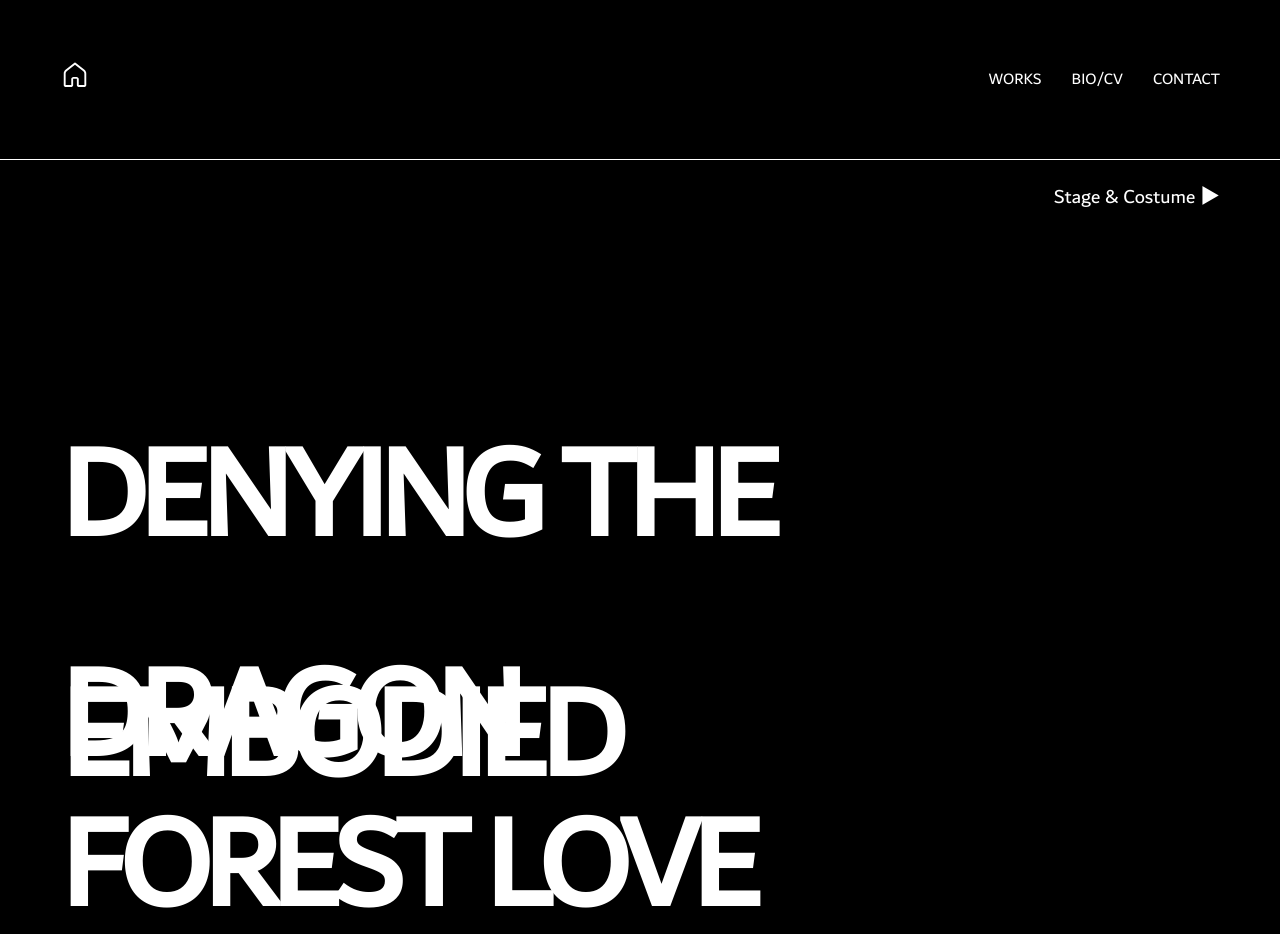
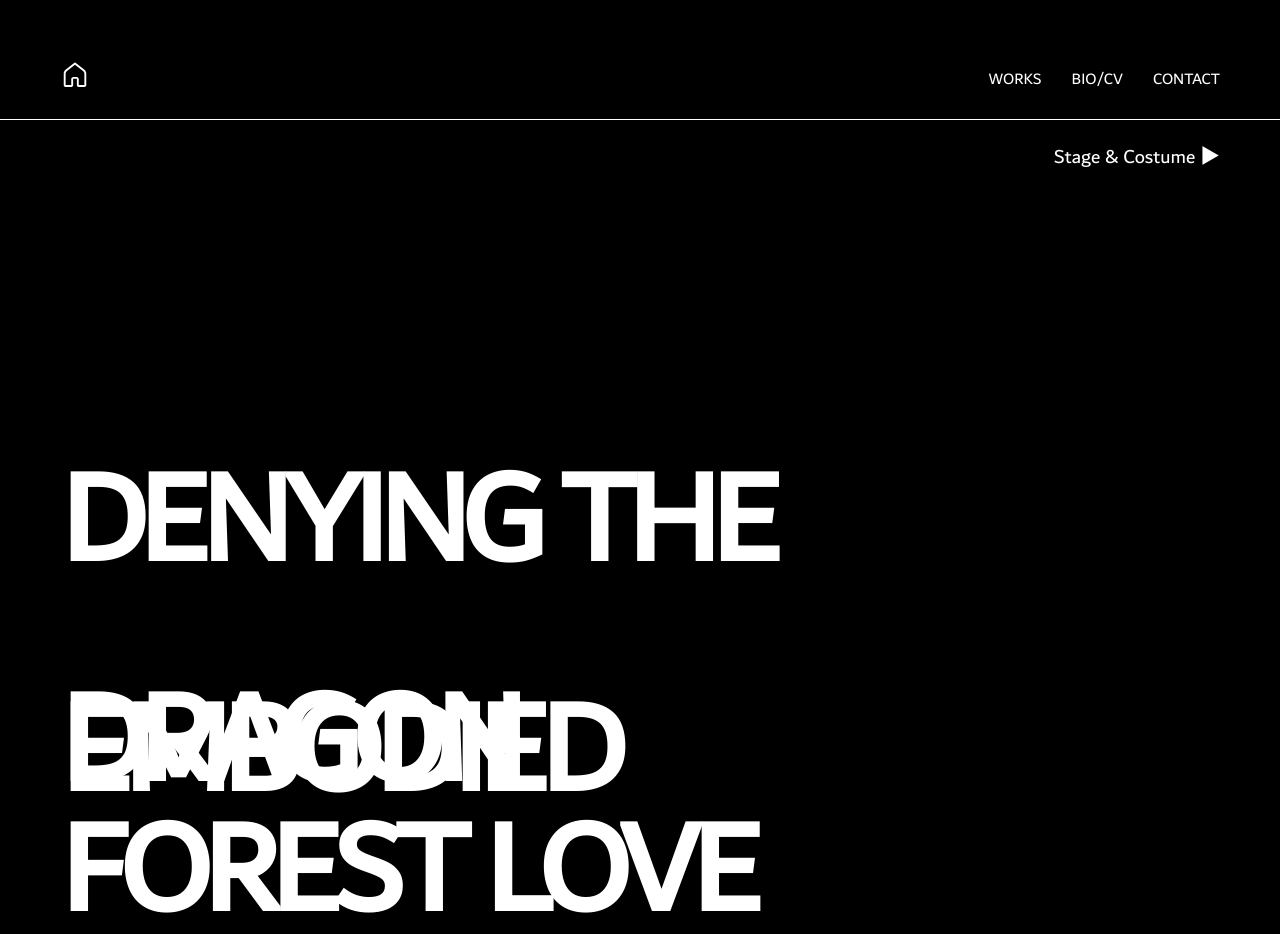
Before and after one commit to Song-Sang/soli, a Next.js app: page /works in a window 1280 px wide. Built offline with nearby package versions, Linux system fonts and the light colour scheme.

Commit message:
♻️:works 페이지 리팩토링

```diff
--- /dev/null
+++ b/components/WorksPage/MainTopic/ArtworkPerformance.tsx
@@ -0,0 +1,20 @@
+import styles from './MainTopic.module.scss';
+import classNames from 'classnames/bind';
+import SubTopic from '../SubTopic/SubTopic';
+import { TOPICS } from '../../../constant/topics';
+
+const cx = classNames.bind(styles);
+
+export default function ArtworkPerformance() {
+  return (
+    <div className={cx('MainTopic-wrapper')}>
+      {TOPICS.ART_PERFORMANCE.map((topic) => (
+        <SubTopic
+          key={topic.id}
+          title={topic.title}
+          description={topic.description}
+        />
+      ))}
+    </div>
+  );
+}
--- a/components/WorksPage/MainTopic/ArtworkPerformance/ArtworkPerformance.module.scss
+++ /dev/null
@@ -1,31 +0,0 @@
-@import '/styles/main.scss';
-
-.MainTopic-wrapper {
-  display: flex;
-  flex-direction: column;
-  justify-content: flex-end;
-
-  height: 600px;
-}
-
-.Topic-container {
-  height: 130px;
-}
-
-.Topic {
-  &:hover {
-    background-color: #fff;
-    color: #000;
-  }
-
-  font-size: 130px;
-  font-weight: 600;
-  letter-spacing: -8px;
-
-  padding: 0 60px;
-
-  height: 130px;
-
-  display: flex;
-  align-items: center;
-}
--- a/components/WorksPage/MainTopic/ArtworkPerformance/ArtworkPerformance.tsx
+++ /dev/null
@@ -1,27 +0,0 @@
-import Link from 'next/link';
-import styles from './ArtworkPerformance.module.scss';
-import classNames from 'classnames/bind';
-
-const cx = classNames.bind(styles);
-
-export default function ArtworkPerformance() {
-  return (
-    <div className={cx('MainTopic-wrapper')}>
-      <div className={cx('Topic-container')}>
-        <Link href="/" className={cx('Topic')}>
-          DENYING THE DRAGON
-        </Link>
-      </div>
-      <div className={cx('Topic-container')}>
-        <Link href="/" className={cx('Topic')}>
-          EMBODIED
-        </Link>
-      </div>
-      <div className={cx('Topic-container')}>
-        <Link href="/" className={cx('Topic')}>
-          FOREST LOVE
-        </Link>
-      </div>
-    </div>
-  );
-}
--- /dev/null
+++ b/components/WorksPage/MainTopic/MainTopic.module.scss
@@ -0,0 +1,9 @@
+@import '/styles/main.scss';
+
+.MainTopic-wrapper {
+  display: flex;
+  flex-direction: column;
+  justify-content: flex-end;
+
+  height: 760px;
+}
--- /dev/null
+++ b/components/WorksPage/MainTopic/StageCostume.tsx
@@ -0,0 +1,21 @@
+import styles from './MainTopic.module.scss';
+import classNames from 'classnames/bind';
+import SubTopic from '../SubTopic/SubTopic';
+import { TOPICS } from '../../../constant/topics';
+
+const cx = classNames.bind(styles);
+
+export default function StageCostume() {
+  return (
+    <div className={cx('MainTopic-wrapper')}>
+      {TOPICS.STAGE_COSTUME.map((topic) => (
+        <SubTopic
+          key={topic.id}
+          title={topic.title}
+          description={topic.description}
+          align="end"
+        />
+      ))}
+    </div>
+  );
+}
--- a/components/WorksPage/MainTopic/StageCostume/StageCostume.tsx
+++ /dev/null
@@ -1,37 +0,0 @@
-import Link from 'next/link';
-import styles from './StageCostume.module.scss';
-import classNames from 'classnames/bind';
-
-const cx = classNames.bind(styles);
-
-export default function StageCostume() {
-  return (
-    <div className={cx('MainTopic-wrapper')}>
-      <div className={cx('Topic-container')}>
-        <Link href="/" className={cx('Topic')}>
-          RICH FAMILY
-        </Link>
-      </div>
-      <div className={cx('Topic-container')}>
-        <Link href="/" className={cx('Topic')}>
-          MUSIKAL 21:58
-        </Link>
-      </div>
-      <div className={cx('Topic-container')}>
-        <Link href="/" className={cx('Topic')}>
-          HUABUN
-        </Link>
-      </div>
-      <div className={cx('Topic-container')}>
-        <Link href="/" className={cx('Topic')}>
-          DIGITAL NOMADS
-        </Link>
-      </div>
-      <div className={cx('Topic-container')}>
-        <Link href="/" className={cx('Topic')}>
-          WUW
-        </Link>
-      </div>
-    </div>
-  );
-}
--- a/components/WorksPage/MainTopic/StageCostume/StageCostume.module.scss
+++ b/components/WorksPage/SubTopic/SubTopic.module.scss
@@ -1,17 +1,4 @@
 @import '/styles/main.scss';
-
-.MainTopic-wrapper {
-  display: flex;
-  flex-direction: column;
-  justify-content: flex-end;
-
-  height: 600px;
-}
-
-.Topic-container {
-  height: 120px;
-  width: 100%;
-}
 
 .Topic {
   &:hover {
@@ -29,5 +16,10 @@
 
   display: flex;
   align-items: center;
-  justify-content: flex-end;
+  &.align-start {
+    justify-content: flex-start;
+  }
+  &.align-end {
+    justify-content: flex-end;
+  }
 }
--- /dev/null
+++ b/components/WorksPage/SubTopic/SubTopic.tsx
@@ -0,0 +1,25 @@
+import Link from 'next/link';
+import styles from './SubTopic.module.scss';
+import classNames from 'classnames/bind';
+
+const cx = classNames.bind(styles);
+
+interface SubTopicProps {
+  title: string;
+  description: string;
+  align?: 'start' | 'end';
+}
+
+export default function SubTopic({
+  title,
+  description,
+  align = 'start',
+}: SubTopicProps) {
+  return (
+    <div>
+      <Link href="/" className={cx('Topic', { [`align-${align}`]: align })}>
+        {title}
+      </Link>
+    </div>
+  );
+}
--- a/components/WorksPage/WorksMain.module.scss
+++ b/components/WorksPage/WorksMain.module.scss
@@ -5,7 +5,7 @@
   flex-direction: column;
   justify-content: space-between;
 
-  height: 775px;
+  height: 815px;
 }
 
 .worksMain-arrows {
--- a/components/WorksPage/WorksMain.tsx
+++ b/components/WorksPage/WorksMain.tsx
@@ -4,8 +4,8 @@ import Slider from 'react-slick';
 import 'slick-carousel/slick/slick.css';
 import 'slick-carousel/slick/slick-theme.css';
 import { useRef, useState } from 'react';
-import ArtworkPerformance from './MainTopic/ArtworkPerformance/ArtworkPerformance';
-import StageCostume from './MainTopic/StageCostume/StageCostume';
+import ArtworkPerformance from './MainTopic/ArtworkPerformance';
+import StageCostume from './MainTopic/StageCostume';
 
 const cx = classNames.bind(styles);
 
--- /dev/null
+++ b/constant/topics.ts
@@ -0,0 +1,47 @@
+export const TOPICS = {
+  ART_PERFORMANCE: [
+    {
+      id: 1,
+      title: 'DENYING THE DRAGON',
+      description: 'Create new shape of dragons',
+    },
+    {
+      id: 2,
+      title: 'EMBODIED',
+      description: 'What is embodied in me?',
+    },
+    {
+      id: 3,
+      title: 'FOREST LOVE',
+      description: 'How and where can we connect?',
+    },
+  ],
+  STAGE_COSTUME: [
+    {
+      id: 1,
+      title: 'RICH FAMILY',
+      description: 'Was macht einen tollen Sommer aus?',
+    },
+    {
+      id: 2,
+      title: 'MUSIKAL 21:58',
+      description:
+        '21:53 - Zu früh um schlafen zu gehen, zu spät um wen anzurufen',
+    },
+    {
+      id: 3,
+      title: 'HUABUN',
+      description: '"potted plant" in Korean',
+    },
+    {
+      id: 4,
+      title: 'DIGITAL NOMADS',
+      description: 'The stories of digital nomads',
+    },
+    {
+      id: 5,
+      title: 'WUW',
+      description: 'WIND UND WAND',
+    },
+  ],
+};
--- a/pages/works.module.scss
+++ b/pages/works.module.scss
@@ -8,5 +8,5 @@
 }
 
 .nav-wrapper {
-  margin: 60px 60px;
+  margin: 60px 60px 20px;
 }
```
